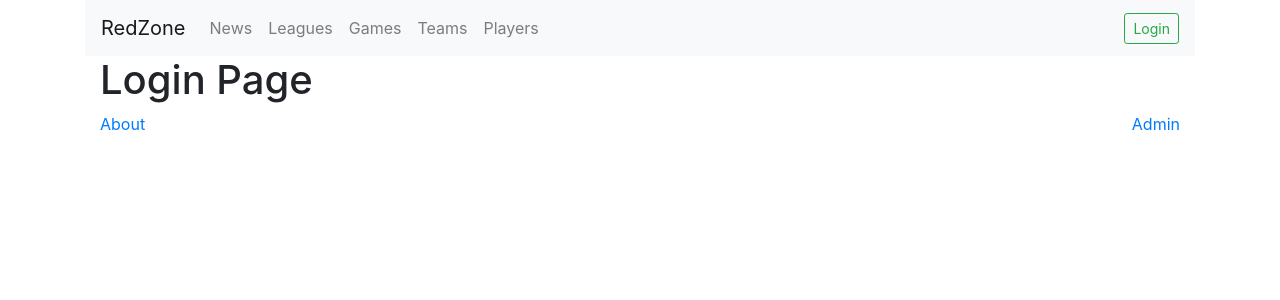
After one commit to Lukisn/RedZone, a Django app: page /login in a window 1280 px wide. The commit adds this page. Shown: the top 300 px of the page. Run offline with Django 3.2, Linux system fonts and the light colour scheme; some libraries are stand-ins or nearby versions.

Commit message:
added empty login page template and routing

```diff
--- /dev/null
+++ b/home/templates/home/login.html
@@ -0,0 +1,5 @@
+{% extends "base.html" %}
+
+{% block content %}
+    <h1>Login Page</h1>
+{% endblock content %}
--- a/home/urls.py
+++ b/home/urls.py
@@ -7,5 +7,6 @@ from . import views
 
 urlpatterns = [
     path("", views.index, name="home"),
-    path("about/", views.about, name="about")
+    path("login", views.login, name="login"),
+    path("about/", views.about, name="about"),
 ]
--- a/home/views.py
+++ b/home/views.py
@@ -1,10 +1,13 @@
 from django.shortcuts import render
 
 
-# Create your views here.
 def index(request):
     return render(request, "home/index.html")
 
 
+def login(request):
+    return render(request, "home/login.html")
+
+
 def about(request):
     return render(request, "home/about.html")
--- a/teams/urls.py
+++ b/teams/urls.py
@@ -6,8 +6,8 @@ from . import views
 
 
 urlpatterns = [
-    path("team", views.teams, name="teams"),
+    path("team/", views.teams, name="teams"),
     path("team/<int:team_id>", views.team, name="team"),
-    path("player", views.players, name="players"),
+    path("player/", views.players, name="players"),
     path("player/<int:player_id>", views.player, name="player"),
 ]
--- a/templates/base.html
+++ b/templates/base.html
@@ -8,7 +8,7 @@
     <link rel="stylesheet" href="https://maxcdn.bootstrapcdn.com/bootstrap/4.0.0/css/bootstrap.min.css" integrity="sha384-Gn5384xqQ1aoWXA+058RXPxPg6fy4IWvTNh0E263XmFcJlSAwiGgFAW/dAiS6JXm" crossorigin="anonymous">
 </head>
 <body class="container">
-    <nav class="navbar sticky-top navbar-expand-lg navbar-light bg-light">
+    <nav class="navbar sticky-top navbar-expand-md navbar-light bg-light justify-content-between">
         <a class="navbar-brand" href="{% url 'home' %}">RedZone</a>
         <button class="navbar-toggler" type="button" data-toggle="collapse" data-target="#navbarNavAltMarkup" aria-controls="navbarNavAltMarkup" aria-expanded="false" aria-label="Toggle navigation">
             <span class="navbar-toggler-icon"></span>
@@ -26,7 +26,7 @@
         </div>
         <!-- <span class="navbar-text">Logged in as ...</span> -->
         <form class="form-inline">
-            <a href="#">
+            <a href="{% url 'login' %}">
                 <button class="btn btn-sm btn-outline-success" type="button">Login</button>
             </a>
             <!-- <button class="btn btn-sm btn-outline-danger" type="button">Logout</button> -->
```
Also changed, not shown: db.sqlite3.
